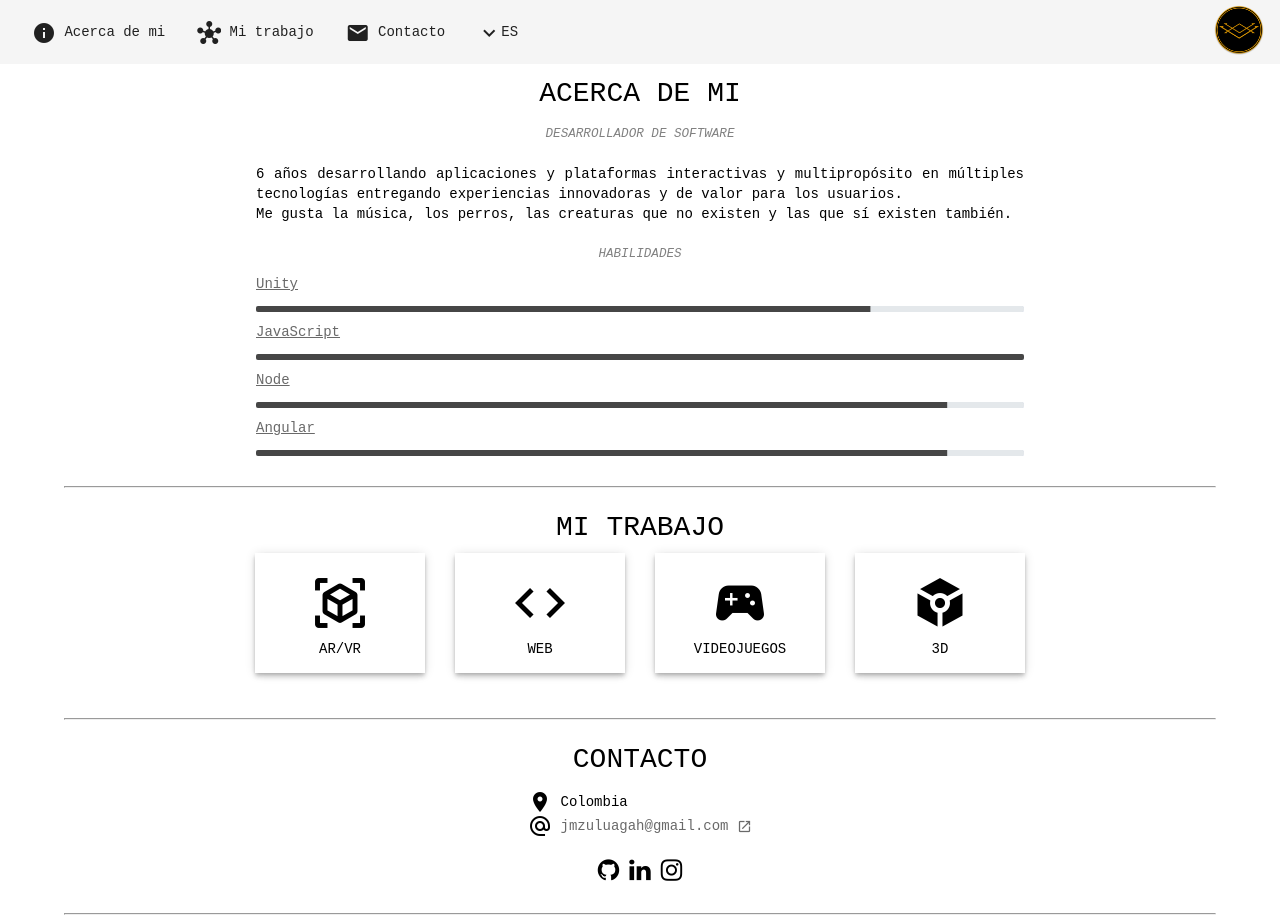
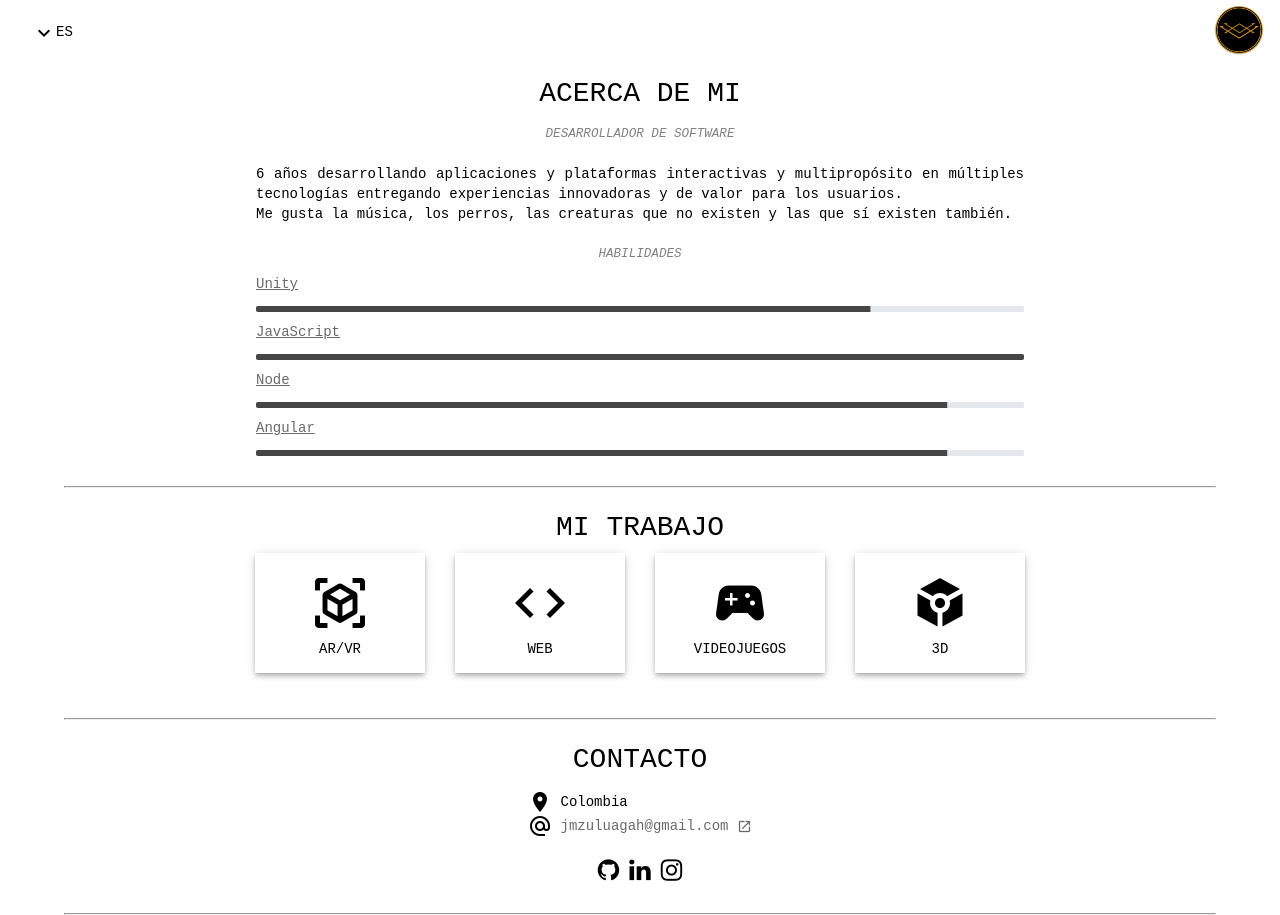
Before and after one commit to jmzulh/jmzulh.github.io, an Angular app: page / in a window 1280 px wide. Built offline with nearby package versions, Linux system fonts and the light colour scheme; a web font is replaced by a local one.

Commit message:
HEADER: se actualiza el header con nuevos estilos

```diff
--- a/src/app/header/header.component.css
+++ b/src/app/header/header.component.css
@@ -9,3 +9,8 @@
 .logo img{
     margin-top: 5px;
 }
+
+mat-toolbar{
+    background-color: white;
+    color: black;
+}
--- a/src/app/header/header.component.html
+++ b/src/app/header/header.component.html
@@ -1,19 +1,4 @@
 <mat-toolbar>
-    <button mat-button class="example-icon favorite-icon" aria-label="Example icon-button with heart icon">
-        <mat-icon>info</mat-icon>
-        <span *ngIf="current_lang == 'EN'"> About me</span>
-        <span *ngIf="current_lang == 'ES'"> Acerca de mi</span>
-    </button>
-    <button mat-button class="example-icon" aria-label="Example icon-button with share icon">
-        <mat-icon>hub</mat-icon>
-        <span *ngIf="current_lang == 'EN'"> My work</span>
-        <span *ngIf="current_lang == 'ES'"> Mi trabajo</span>
-    </button>
-    <button mat-button class="example-icon" aria-label="Example icon-button with share icon">
-        <mat-icon>mail</mat-icon>
-        <span *ngIf="current_lang == 'EN'"> Contact me</span>
-        <span *ngIf="current_lang == 'ES'"> Contacto</span>
-    </button>
     <button mat-button [matMenuTriggerFor]="menu" matTooltip="Language">
         <mat-icon>expand_more</mat-icon>
         <span>{{current_lang}}</span>
```
